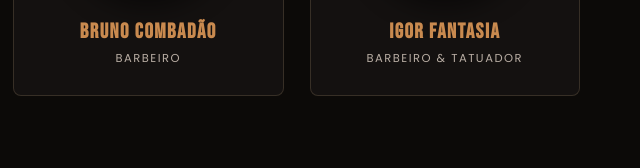
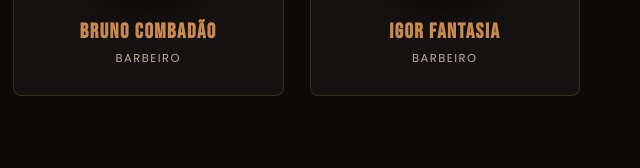
Before and after one commit to mayasorensenca-prog/snail-shop-barbearia, a plain HTML site: page index.html in a window 1280 px wide. Shown: the part 2972-3140 px from the top of the page, 640-1280 px from the left. Drawn offline with Linux system fonts and the light colour scheme.

Commit message:
Simplify Igor's role to Barbeiro

```diff
--- a/index.html
+++ b/index.html
@@ -428,7 +428,7 @@
       </div>
       <div class="team-card">
         <div class="photo"><img src="assets/img/team_5.jpg" alt="Barbeiro Snail Shop"></div>
-        <div class="info"><h3>IGOR FANTASIA</h3><span class="role">Barbeiro & Tatuador</span></div>
+        <div class="info"><h3>IGOR FANTASIA</h3><span class="role">Barbeiro</span></div>
       </div>
     </div>
   </div>
```
